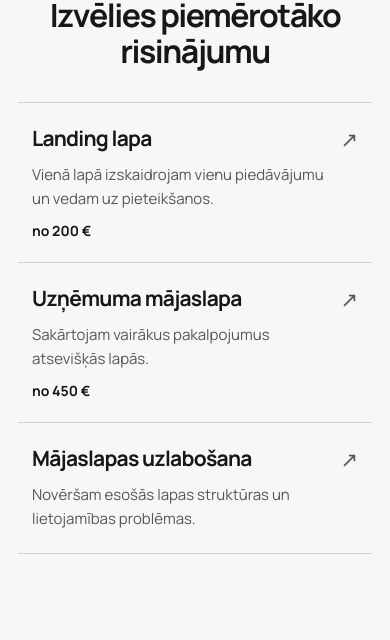
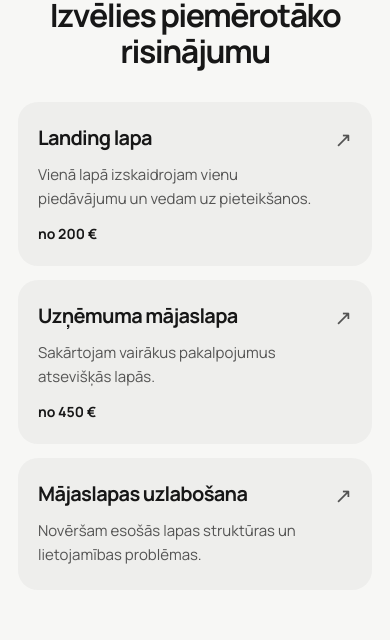
Before and after one commit to davisl24/WEBSITEAGENCY, a Next.js app: page /pakalpojumi/web-izstrade in a window 390 px wide. Shown: the part 516-1156 px from the top of the page. Built offline with nearby package versions, Linux system fonts and the light colour scheme; no server answers.

Commit message:
Restore three individual premium rounded offer cards on Web Development page

```diff
--- a/app/pakalpojumi/web-izstrade/page.module.css
+++ b/app/pakalpojumi/web-izstrade/page.module.css
@@ -540,3 +540,31 @@
   .includedGrid{grid-template-columns:1fr;gap:24px}
   .deviceVisual{min-height:295px}
 }
+
+/* Approved three separate rounded offers, replacing the joined segmented band. */
+.offerList{display:grid;grid-template-columns:repeat(3,minmax(0,1fr));gap:18px;border:0}
+.offerLink{
+  display:flex;flex-direction:column;align-items:flex-start;gap:16px;
+  min-height:244px;
+  padding:32px 28px;
+  border:1px solid transparent;
+  border-radius:23px;
+  background:rgba(125,125,125,.075);
+  transition:background .2s ease,border-color .2s ease,transform .2s ease;
+}
+.offerLink:last-child{border:1px solid transparent}
+.offerLink:hover{background:rgba(125,125,125,.12);border-color:var(--web-line);transform:translateY(-2px)}
+.offerLink h3{font-size:clamp(20px,2vw,26px);line-height:1.27}
+.offerLink p{font-size:15px;line-height:1.6}
+.offerLink .price{margin-top:auto;align-self:flex-start}
+.offerLink .arrow{margin-top:-25px;align-self:flex-end}
+@media(max-width:900px){.offerLink{min-height:226px;padding:24px 19px}.offerList{gap:12px}}
+@media(max-width:760px){
+  .offerList{grid-template-columns:1fr;gap:14px}
+  .offerLink{display:grid;grid-template-columns:minmax(0,1fr) auto;gap:10px 16px;min-height:0;padding:22px 19px;border:1px solid transparent;border-radius:20px}
+  .offerLink h3{grid-column:1;grid-row:1}
+  .offerLink p{grid-column:1;grid-row:2}
+  .offerLink .price{grid-column:1;grid-row:3;margin:3px 0 0}
+  .offerLink .arrow{grid-column:2;grid-row:1;margin:0}
+}
+@media(prefers-reduced-motion:reduce){.offerLink{transition:none}.offerLink:hover{transform:none}}
```
